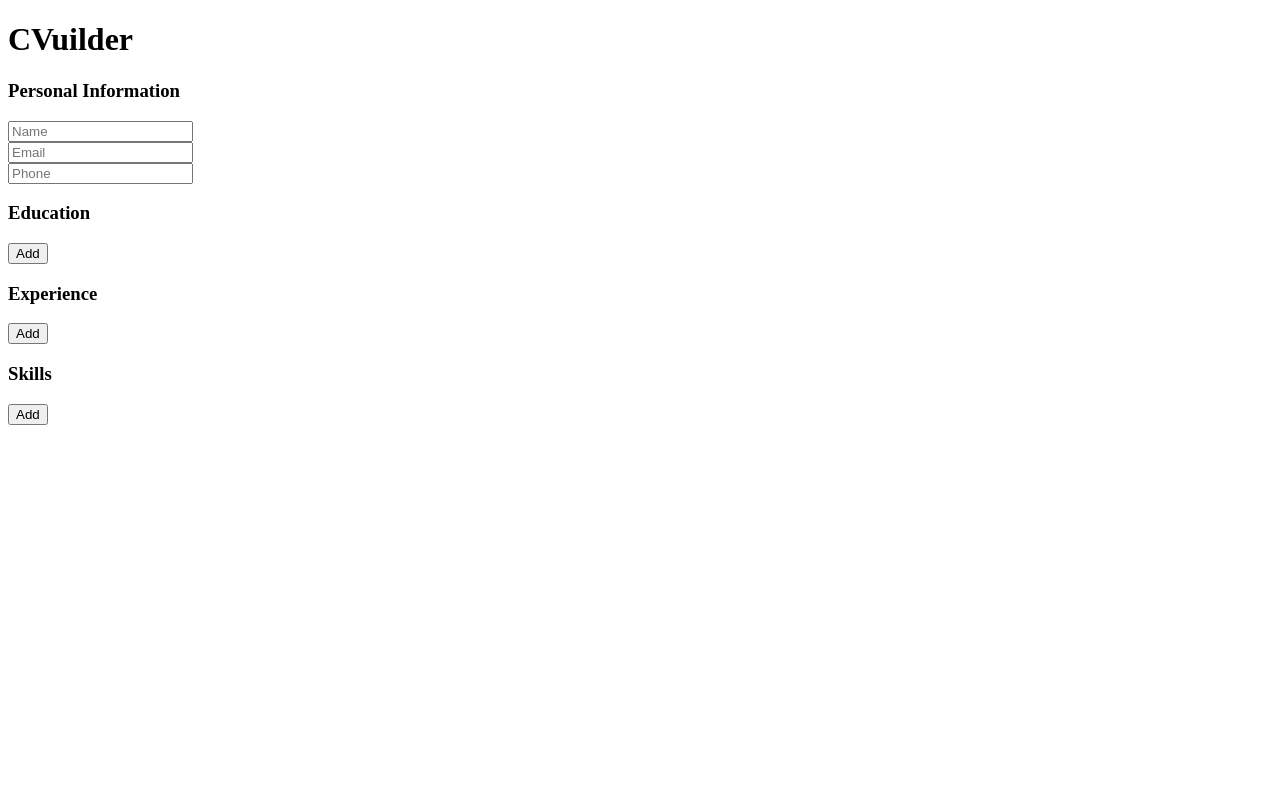
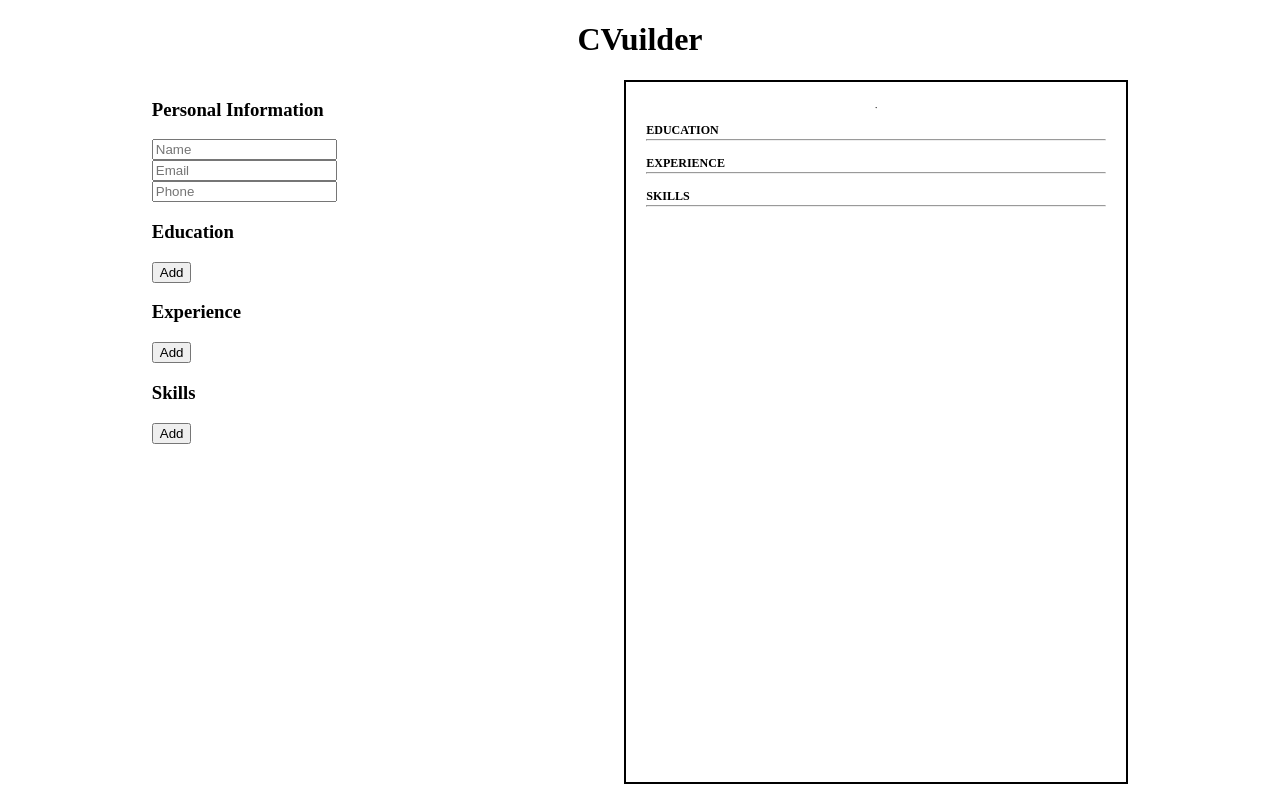
Before and after one commit to loang-chiang/CVuilder, a React (Vite) app: page / in a window 1280 px wide. Built offline with nearby package versions, Linux system fonts and the light colour scheme.

Commit message:
Add option to include personal info, education, experience, and skills

```diff
--- a/src/App.jsx
+++ b/src/App.jsx
@@ -5,6 +5,7 @@ import PersonalInfo from './components/PersonalInfo.jsx';
 import Education from './components/Education.jsx';
 import Experience from './components/Experience.jsx';
 import Skills from './components/Skills.jsx';
+import CV from './components/CV.jsx';
 
 function App() {
   // set states for PersonalInfo
@@ -55,10 +56,10 @@ function App() {
   const [skills, setSkills] = useState([]);
 
   // Skills fields change
-  function handleSkillsChange(id, value) {
+  function handleSkillsChange(id, field, value) {
     setSkills(skills.map(skill => {
       if (skill.id === id) {
-        return {...skill, skill:value}
+        return {...skill, skillItem: {...skill.skillItem, [field]: value}};
       } else {
         return skill;
       }
@@ -83,13 +84,13 @@ function App() {
           />
 
           <Education
-            sections={edSections}
+            edSections={edSections}
             setEdSections={setEdSections}
             handleEducationChange={handleEducationChange}
           />
 
           <Experience
-            sections={expSections}
+            expSections={expSections}
             setExpSections={setExpSections}
             handleExperienceChange={handleExperienceChange}
           />
@@ -102,7 +103,14 @@ function App() {
         </div>
 
         <div className='cv'>
-          {/* CV */}
+          <CV
+            name={name}
+            email={email}
+            phone={phone}
+            edSections={edSections}
+            expSections={expSections}
+            skills={skills}
+          />
         </div>
       </div>
     </>
--- a/src/components/CV.jsx
+++ b/src/components/CV.jsx
@@ -0,0 +1,97 @@
+import PropTypes from 'prop-types';
+import '../styles/cv.css'
+
+function CV({ name, email, phone, edSections, expSections, skills }) {
+    return (
+        <div className="cv-cont">
+            <div className="personal-info-cont">
+                <h2 className="name">{name}</h2>
+                <p className="email-and-phone">
+                    {email} · {phone}
+                </p>
+            </div>
+
+            <div className="part-cont">
+                <h4>EDUCATION</h4>
+                <hr/>
+
+                {edSections.map((edObject) => {
+                    const edItem = edObject.educationItem;
+
+                    return (
+                        <div className="section-cont" key={edObject.id}>
+                            <div className="section-main-info">
+                                <div className="institution-and-degree">
+                                    <b>{edItem.institution}</b>, <i>{edItem.degree}</i>
+                                </div>
+                                <div className="location-and-dates">
+                                    <b>{edItem.location} | {edItem.startDate} - {edItem.endDate}</b>
+                                </div>
+                            </div>
+                            <ul> {/* the gpa, coursework, and awards are all optional! */}
+                                {edItem.gpa !== "" ? <li>GPA: {edItem.gpa} out of 4.0</li> : null}
+                                {edItem.coursework !== "" ? <li>Relevant Coursework: {edItem.coursework}</li> : null}
+                                {edItem.awards !== "" ? <li>Awards/Honors: {edItem.awards}</li> : null}
+                            </ul>
+                        </div>
+                    )
+                })}
+            </div>
+            <div className="part-cont">
+                <h4>EXPERIENCE</h4>
+                <hr/>
+
+                {expSections.map((expObject) => {
+                    const expItem = expObject.experienceItem;
+                    const duties = expItem.duties.split(",");
+
+                    return (
+                        <div className="section-cont" key={expObject.id}>
+                            <div className="section-main-info">
+                                <div className="company-and-role">
+                                    <b>{expItem.company}</b>, <i>{expItem.role}</i>
+                                </div>
+                                <div className="location-and-dates">
+                                    <b>{expItem.location} | {expItem.startDate} - {expItem.endDate}</b>
+                                </div>
+                            </div>
+
+                            <ul>
+                                {duties.map((duty, dutyID) => {
+                                    return (
+                                        <li key={dutyID}>{duty}</li>
+                                    )
+                                })}
+                            </ul>
+                        </div>
+                    )
+                })}
+            </div>
+            <div className="part-cont">
+                <h4>SKILLS</h4>
+                <hr/>
+
+                {skills.map((skillObject) => {
+                    const skillItem = skillObject.skillItem;
+
+                    return (
+                        <div className="skill-cont" key={skillObject.id}>
+                            <b>{skillItem.label}</b>: {skillItem.skill}
+                        </div>
+                    )
+                })}
+            </div>
+        </div>
+    )
+}
+
+CV.propTypes = {
+    name: PropTypes.string.isRequired,
+    email: PropTypes.string.isRequired,
+    phone: PropTypes.string.isRequired,
+    edSections: PropTypes.array.isRequired,
+    expSections: PropTypes.array.isRequired,
+    skills: PropTypes.array.isRequired
+};
+
+export default CV
--- a/src/components/Education.jsx
+++ b/src/components/Education.jsx
@@ -2,21 +2,22 @@ import { v4 as uuidv4 } from 'uuid';
 import PropTypes from 'prop-types';
 import Input from "./Input.jsx";
 
-const educationFields = ["Institution", "Start date", "End date", "Location", "Degree", "GPA", "Relevant Coursework", "Awards/Honors"]
+const educationFields = ["Institution", "Degree", "Location", "Start date", "End date", "GPA", "Relevant Coursework", "Awards/Honors"]
 
-function Education({ sections, setEdSections, handleEducationChange }) {
+function Education({ edSections, setEdSections, handleEducationChange }) {
     const addSection = () => {
         setEdSections([
-            ...sections,  // includes all the previous section plus the following
+            ...edSections,  // includes all the previous section plus the following
             {
                 id: uuidv4(),
                 educationItem: {
                     institution: "",
+                    degree: "",
+                    location: "",
                     startDate: "",
                     endDate: "",
-                    degree: "",
                     gpa: "",
-                    relevantCoursework: "",
+                    coursework: "",
                     awards: ""
                 }
             }
@@ -25,7 +26,7 @@ function Education({ sections, setEdSections, handleEducationChange }) {
 
     const deleteSection = (id) => {
         // set sections excluding the chosen section
-        setEdSections(sections.filter(section => section.id !== id));
+        setEdSections(edSections.filter(section => section.id !== id));
     }
 
     return (
@@ -34,7 +35,7 @@ function Education({ sections, setEdSections, handleEducationChange }) {
             <button className="add-section-btn" onClick={addSection}>Add</button>
 
             <div className="section-cont">
-                {sections.map((section, index) => (
+                {edSections.map((section, index) => (
                     <div key={section.id}>
                         <div className="section-header">
                             <h5>Section {index + 1}</h5>
@@ -60,7 +61,7 @@ function Education({ sections, setEdSections, handleEducationChange }) {
 }
 
 Education.propTypes = {
-    sections: PropTypes.array.isRequired,
+    edSections: PropTypes.array.isRequired,
     setEdSections: PropTypes.func.isRequired,
     handleEducationChange: PropTypes.func.isRequired,
 };
--- a/src/components/Input.jsx
+++ b/src/components/Input.jsx
@@ -1,9 +1,21 @@
 import PropTypes from 'prop-types';
 
-function Input({ value, handleChange, placeholder }) {
+function Input({ value, handleChange, placeholder, textarea = false }) {
     return (
         <div className="input">
-            <input placeholder={placeholder} value={value} onChange={handleChange}/>
+            {textarea === false ? (
+                <input
+                    placeholder={placeholder}
+                    value={value}
+                    onChange={handleChange}
+                />
+            ) : (
+                <textarea
+                    placeholder={placeholder}
+                    value={value}
+                    onChange={handleChange}
+                />
+            )}
         </div>
     );
 }
@@ -13,6 +25,7 @@ Input.propTypes = {
     value: PropTypes.string.isRequired,
     handleChange: PropTypes.func.isRequired,
     placeholder: PropTypes.string,
+    textarea: PropTypes.bool
 };
 
 export default Input;
--- a/src/components/Skills.jsx
+++ b/src/components/Skills.jsx
@@ -1,6 +1,8 @@
 import { v4 as uuidv4 } from 'uuid';
 import PropTypes from 'prop-types';
 import Input from "./Input.jsx";
+
+const skillFields = ["Label (ex. Hobbies, Languages", "Skills"]
 
 function Skills({ skills, setSkills, handleSkillsChange }) {
     const addSkill = () => {
@@ -8,7 +10,10 @@ function Skills({ skills, setSkills, handleSkillsChange }) {
             ...skills,
             {
                 id: uuidv4(),
-                skill: ''
+                skillItem: {
+                    label: '',
+                    skill: ''
+                }
             }
         ])
     }
@@ -21,14 +26,36 @@ function Skills({ skills, setSkills, handleSkillsChange }) {
             <h3>Skills</h3>
             <button className="add-section-btn" onClick={addSkill}>Add</button>
 
-            <div className="inputs-container">
-                {skills.map((skill) => (
-                    <div key={skill.id} className="skill-item">
-                        <Input
-                            value={skill.skill}
-                            handleChange={(e) => {handleSkillsChange(skill.id, e.target.value)}}
-                        />
-                        <button className="delete-section-btn" onClick={() => deleteSkill(skill.id)}>Delete</button>
+            <div className="section-cont">
+                {skills.map((skill, index) => (
+                    <div key={skill.id}>
+                        <div className="section-header">
+                            <h5>Section {index + 1}</h5>
+                            <button className="delete-section-btn" onClick={() => deleteSkill(skill.id)}>Delete</button>
+                        </div>
+
+                        <div className="inputs-cont">
+                            {Object.keys(skill.skillItem).map((field, idx) => (
+                                idx === 0 ? (
+                                    <div key={idx}>
+                                        <Input
+                                            value={skill.skillItem[field]}
+                                            handleChange={(e) => handleSkillsChange(skill.id, field, e.target.value)}
+                                            placeholder={skillFields[idx]}
+                                        />
+                                    </div>
+                                ) : (
+                                    <div key={idx}>
+                                        <Input
+                                            value={skill.skillItem[field]}
+                                            handleChange={(e) => handleSkillsChange(skill.id, field, e.target.value)}
+                                            placeholder={skillFields[idx]}
+                                            textarea={true}
+                                        />
+                                    </div>
+                                )
+                            ))}
+                        </div>
                     </div>
                 ))}
             </div>
--- /dev/null
+++ b/src/styles/cv.css
@@ -0,0 +1,64 @@
+/* GENERAL */
+.cv-cont {
+    border: 2px solid black;
+    height: 700px;
+    width: 500px;
+}
+
+.cv-cont > * {
+    font-size: 10px;
+}
+
+h2, h4 {
+    margin: 0px;
+}
+
+h2 {
+    font-size: 15px;
+}
+
+h4 {
+    font-size: 12px;
+}
+
+hr {
+    margin-top: 1px;
+}
+
+ul {
+    padding: 0 0 0 10px;
+    margin: 0;
+}
+
+.section-cont {
+    margin-bottom: 5px;
+}
+
+.part-cont {
+    padding: 0 20px 10px 20px;
+}
+
+/* PERSONAL INFO */
+.personal-info-cont {
+    text-align: center;
+    margin-top: 20px;
+}
+
+.email-and-phone {
+    margin-top: 0;
+}
+
+/* EDUCATION */
+.section-main-info {
+    display: flex;
+    justify-content: space-between;
+}
+
+.location-and-dates {
+    text-align: right;
+}
+
+/* SKILLS */
+.skill-cont {
+    margin-bottom: 2px;
+}
--- a/src/styles/main.css
+++ b/src/styles/main.css
@@ -0,0 +1,8 @@
+.title {
+    text-align: center;
+}
+
+.content {
+    display: flex;
+    justify-content: space-around;
+}
```
Also changed, not shown: src/components/Experience.jsx (+20 -8 lines).
